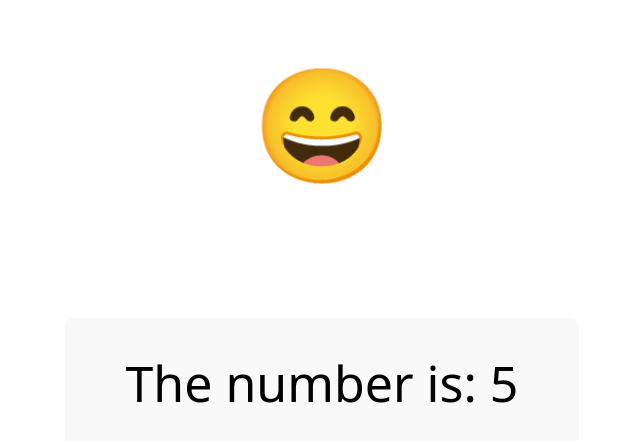
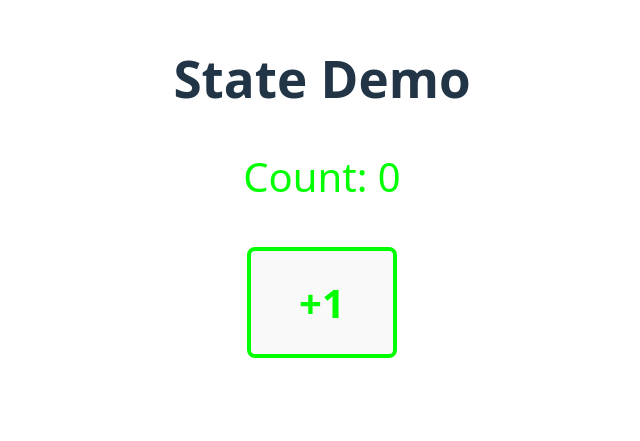
Before and after one commit to TetianaTalebi/my_react_vite_app_2, a React (Vite) app in the folder my_react_vite_app_2/: page / in a window 1280 px wide. Shown: the part 213-654 px from the top of the page, without its empty margins (318-958 px from the left). Built offline with nearby package versions, Linux system fonts and the light colour scheme.

Commit message:
Create "Counter2" component

```diff
--- a/my_react_vite_app_2/src/App.jsx
+++ b/my_react_vite_app_2/src/App.jsx
@@ -1,12 +1,13 @@
 import './App.css'
-import Toggler from './Toggler'
+import Counter2 from './Counter2'
 
 function App() {
 
 
   return (
     <>
-      <Toggler />
+      <h1>State Demo</h1>
+      <Counter2 />
     </>
   )
 }
--- /dev/null
+++ b/my_react_vite_app_2/src/Counter2.jsx
@@ -0,0 +1,25 @@
+import { useState } from "react";
+
+function Counter2() {
+  const [count, setCount] = useState(0);
+
+  const incrementCount = () => setCount((currentCount)=>currentCount+1);
+
+  return (
+    <div style={{ fontSize: "40px", color: "lime" }}>
+      <p>Count: {count}</p>
+      <button
+        style={{
+          border: "4px solid lime",
+          color: "lime",
+          outline: "none",
+          fontWeight: "bold",
+        }}
+        onClick={incrementCount}
+      >
+        +1
+      </button>
+    </div>
+  );
+}
+export default Counter2;
```
